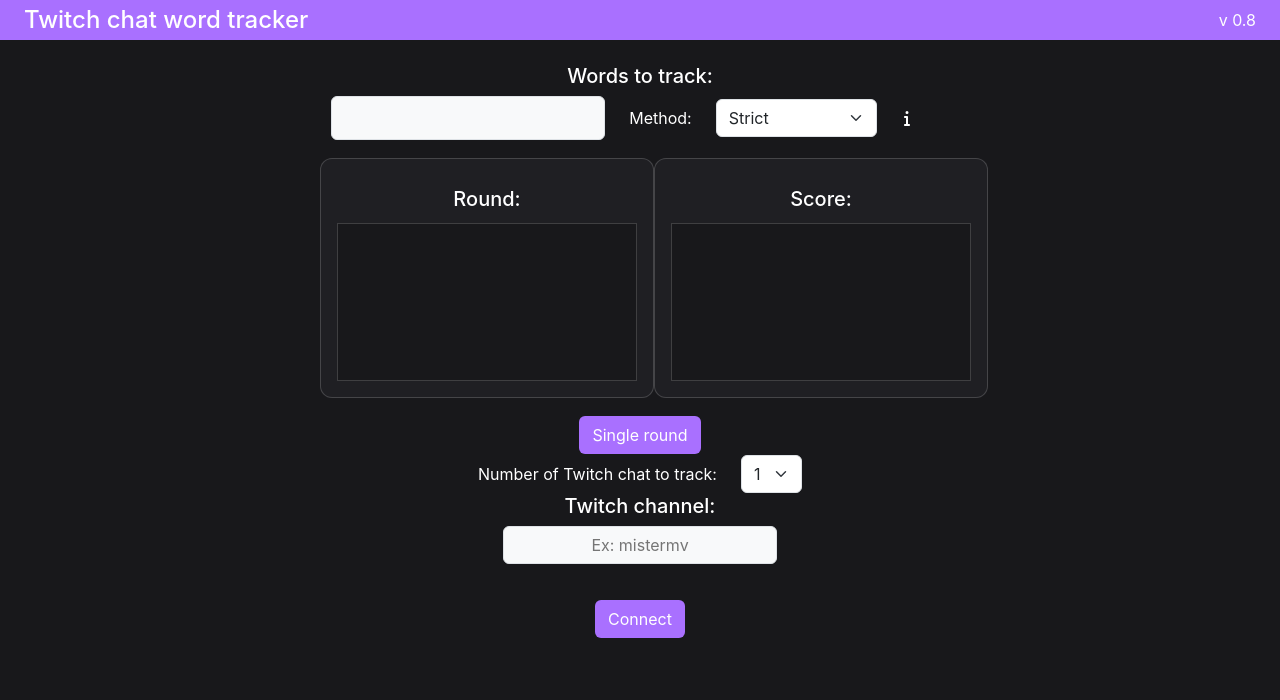
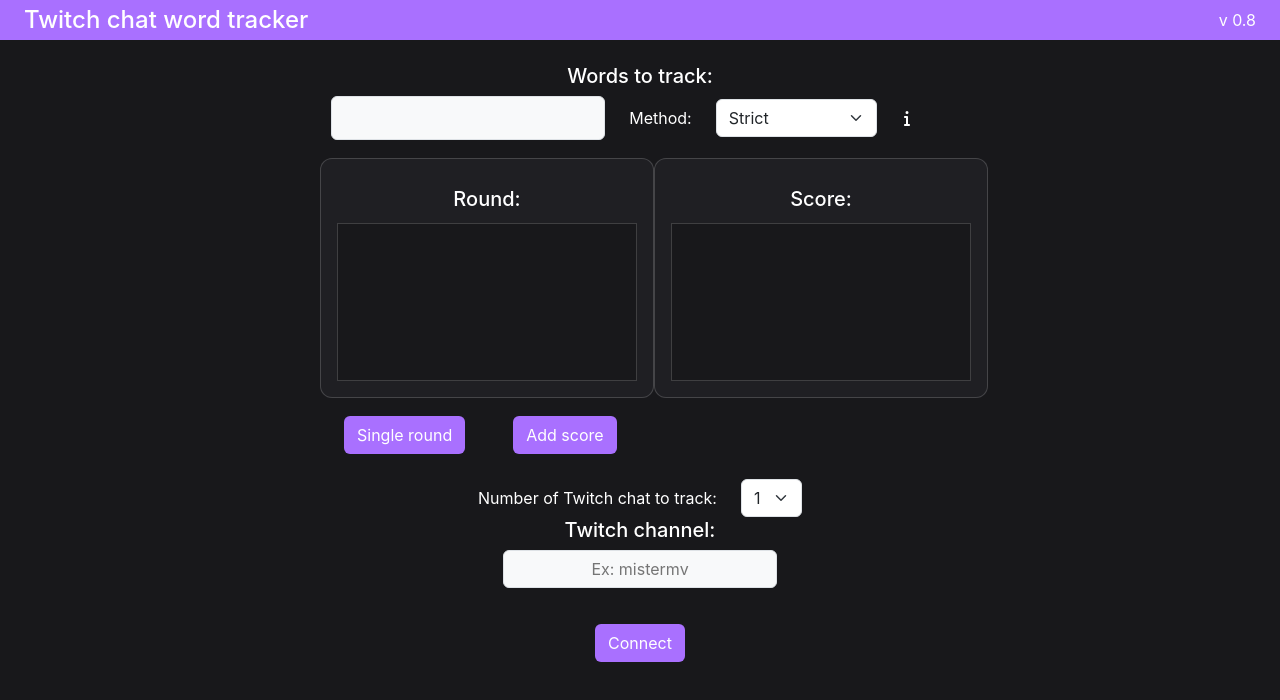
Before and after one commit to LFSchefer/chat-word-tracker, a React (Create React App) app: page / in a window 1280 px wide. Both pictures are taken after a click on the element "Multi Round". Shown: the top 700 px of the page. Built offline with nearby package versions, Linux system fonts and the light colour scheme.

Commit message:
score wip

```diff
--- a/src/components/WordTracker.jsx
+++ b/src/components/WordTracker.jsx
@@ -11,7 +11,8 @@
   const [winners, setWinners] = React.useState([]);
   const [checker , setChecker] = React.useState('1');
   const [originalWord, setOriginalWord] = React.useState('');
-  const [multiRound, setMultiRound] = React.useState(false)
+  const [multiRound, setMultiRound] = React.useState(false);
+  const [score, setScore] = React.useState({});
 
   const handleOriginal = (event) => {
     setOriginalWord(event)
@@ -47,11 +48,59 @@
     setChecker(event)
     }
 
-    const handleMulti = () => {
+  const handleMulti = () => {
       setMultiRound(prev => !prev)
     }
 
-  // console.log(multiRound)
+  const addScore = () => {
+    winners.forEach((winner, index)=> {
+      switch (index) {
+        case 0:
+          winner.user === undefined ?
+          setScore(prev => {
+          })
+          :
+          setScore({
+            ...score,
+            winner: {...score, score: winner.user.score + 10}
+          })
+             ;
+          break;
+        case 1:
+
+          break;
+        case 2:
+
+          break;
+        case 3:
+
+          break;
+        case 4:
+
+          break;
+        case 5:
+
+          break;
+        case 6:
+
+          break;
+        case 7:
+
+          break;
+        case 8:
+
+          break;
+        case 9:
+
+          break;
+
+        default:
+          break;
+      }
+    })
+  }
+
+  console.log(score)
 
   const winnerList = winners.length > 0 ?
    winners.map((winner,index)=> {
@@ -71,7 +120,7 @@
 
    const multiRoundDisplay =
    <div className="multi-round">
-     {multiRound ? < Score/> : <></>}
+     {multiRound ? < Score score={score}/> : <></>}
    </div>
 
   const winnersDisplay =
@@ -94,20 +143,26 @@
     < Methodinfo checker={checker}/>
   </div>
 
+  const btnMulti = multiRound ?
+  <div className="d-flex w-50">
+    <div className="btn mx-4" onClick={handleMulti}>Single round</div>
+    <div className="btn mx-4" onClick={addScore}>Add score</div>
+  </div>
+  :
+  <div className="btn" onClick={handleMulti}>Multi Round</div>;
 
   const wordTrackerForm =
-  <div className='word-tracker-container'>
+  <div className='word-tracker-container mb-4'>
     <h5>Words to track:</h5>
     <div className='d-flex'>
     <input type="text" className='input-group-text' onChange={event => handleOriginal(event.target.value)}/>
     {inputMethod}
     </div>
-    <div className="d-flex w-50 justify-content-between">
+    <div className={multiRound ? "d-flex w-50 justify-content-between" : "d-flex justify-content-between"}>
     {winnersDisplay}
     {multiRoundDisplay}
     </div>
-    <div className="btn" onClick={handleMulti}>{multiRound ? "Single round" : "Multi Round"}</div>
-
+    {btnMulti}
   </div>
 
   return (
```
